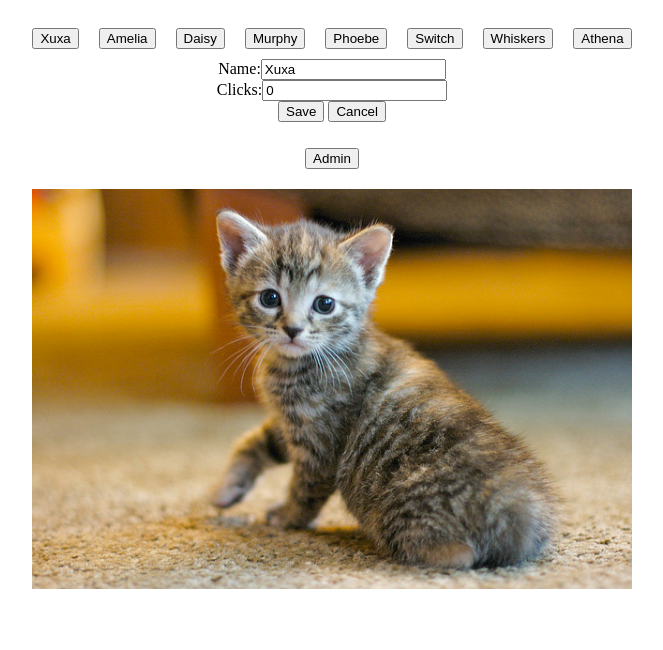
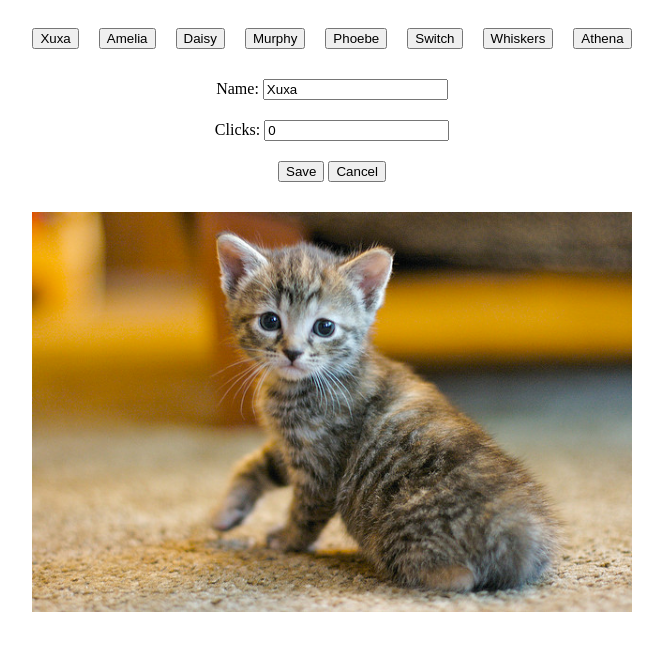
Before and after one commit to cfdesign/Udacity-Exercise-Cat-Clicker, a plain HTML site: page v2/index.html in a window 1280 px wide. Both pictures are taken after a click on the button "Admin". Shown: the part 48-698 px from the top of the page, without its empty margins (308-971 px from the left). Drawn offline with Linux system fonts and the light colour scheme.

Commit message:
Hide admin button + gen styling

```diff
--- a/v2/css/main.css
+++ b/v2/css/main.css
@@ -15,3 +15,11 @@ body {
 button {
 	margin: 10px;
 }
+
+#cat-form {
+	margin: 20px 0;
+}
+
+#cat-form-clicks {
+	margin: 20px 0;
+}
--- a/v2/js/app.js
+++ b/v2/js/app.js
@@ -33,22 +33,23 @@ function fetchCat (catId) {
 							<div id="cat-clicks">${cats[catId].clicks} clicks</div>
 						</div>
 						<form id="cat-form" style="display: none;">
-							Name:<input id="cat-form-name" type="text" name="Name" value="${cats[catId].name}">
+							Name: <input id="cat-form-name" type="text" name="Name" value="${cats[catId].name}" required="required">
 							<br>
-							Clicks:<input id="cat-form-clicks" type="number" name="clicks" value="${cats[catId].clicks}">
+							Clicks: <input id="cat-form-clicks" type="number" name="clicks" value="${cats[catId].clicks}" required="required">
 							<br>
 							<input type="submit" value="Save">
   							<input type="reset" value="Cancel">
 						</form>
-						<div><button id="admin">Admin</button></div>
+						<div class="admin"><button id="admin">Admin</button></div>
 						<img id="${catId}" class="cat-image" src="${cats[catId].image}" alt="This is ${cats[catId].name} the cat">`;
 	viewFrag.appendChild(viewer);
 	viewCat(viewFrag);
+	return adminbutton();
 };
 
 function addClicks (catId) {
 	++ cats[catId].clicks;
-	return buttons(catId);
+	return fetchCat(catId);
 }
 
 function addInput (catId, name, clicks) {
@@ -65,7 +66,6 @@ function createButtons(buttonsFrag) {
 	catButtons.appendChild(buttonsFrag);
 	catButtons.addEventListener('click', function (evt){
 		const target = evt.target;
-
 		if (target.tagName == 'BUTTON') {
 			fetchCat(parseInt(target.id));
 		}
@@ -84,46 +84,37 @@ function viewCat(viewFrag) {
 	document.querySelector('.cat-image').addEventListener('click', function (evt){
 		addClicks(parseInt(this.id));
 	});
-	document.getElementById('admin').addEventListener('click', function() {
+}
+
+function adminbutton(){
+	document.getElementById('admin').addEventListener('click', function(e) {
 		const catInfo = document.getElementById('cat-info'),
 		catForm = document.getElementById('cat-form');
 
-		if (catForm.style.display === "none") {
 		catInfo.style.display = "none";
 		catForm.style.display = "block";
+		document.querySelector('.admin').style.display = "none"
+		return formButtons();
+	});
+}
+
+function formButtons() {
+	const catForm = document.getElementById('cat-form'),
+	catInfo = document.getElementById('cat-info'),
+	catId = document.querySelector('.cat-image').id;
+
 	catForm.addEventListener('submit', function(e){
 		const catFormName = document.getElementById('cat-form-name').value,
-				catFormClicks = document.getElementById('cat-form-clicks').value,
-				catId = document.querySelector('.cat-image').id;
+		catFormClicks = document.getElementById('cat-form-clicks').value;
 		e.preventDefault();
 		addInput(parseInt(catId), catFormName, parseInt(catFormClicks));
-				//document.getElementById('admin').click();
-			});
-			catForm.addEventListener('reset', function(e){
-				document.getElementById('admin').click();
 	});
 
-		} else {
+	catForm.addEventListener('reset', function(){
+		document.querySelector('.admin').style.display = "block";
 		catInfo.style.display = "block";
 		catForm.style.display = "none";
-		}
 	});
 }
+
 buttons(0);
-//function showClicks (update) {
-//	document.getElementById('cat-clicks').innerHTML = `${update} clicks`;
-//	document.getElementById('cat-form-clicks').value = update;
-
-//}
-//function changeName (id, name) {
-//	document.getElementById(`${id}`).innerHTML = `${name}`;
-//	document.getElementById(`${id}`).innerHTML = `${name}`;
-//}
-
-
-
-//function viewAdmin(adminFrag) {
-	//catViewer = document.getElementById('cat-viewer');
-	//catViewer.insertBefore(adminFrag, catViewer.childNodes[0])
-
-//}
```
Lines whose indentation alone changed are shown as unchanged.
